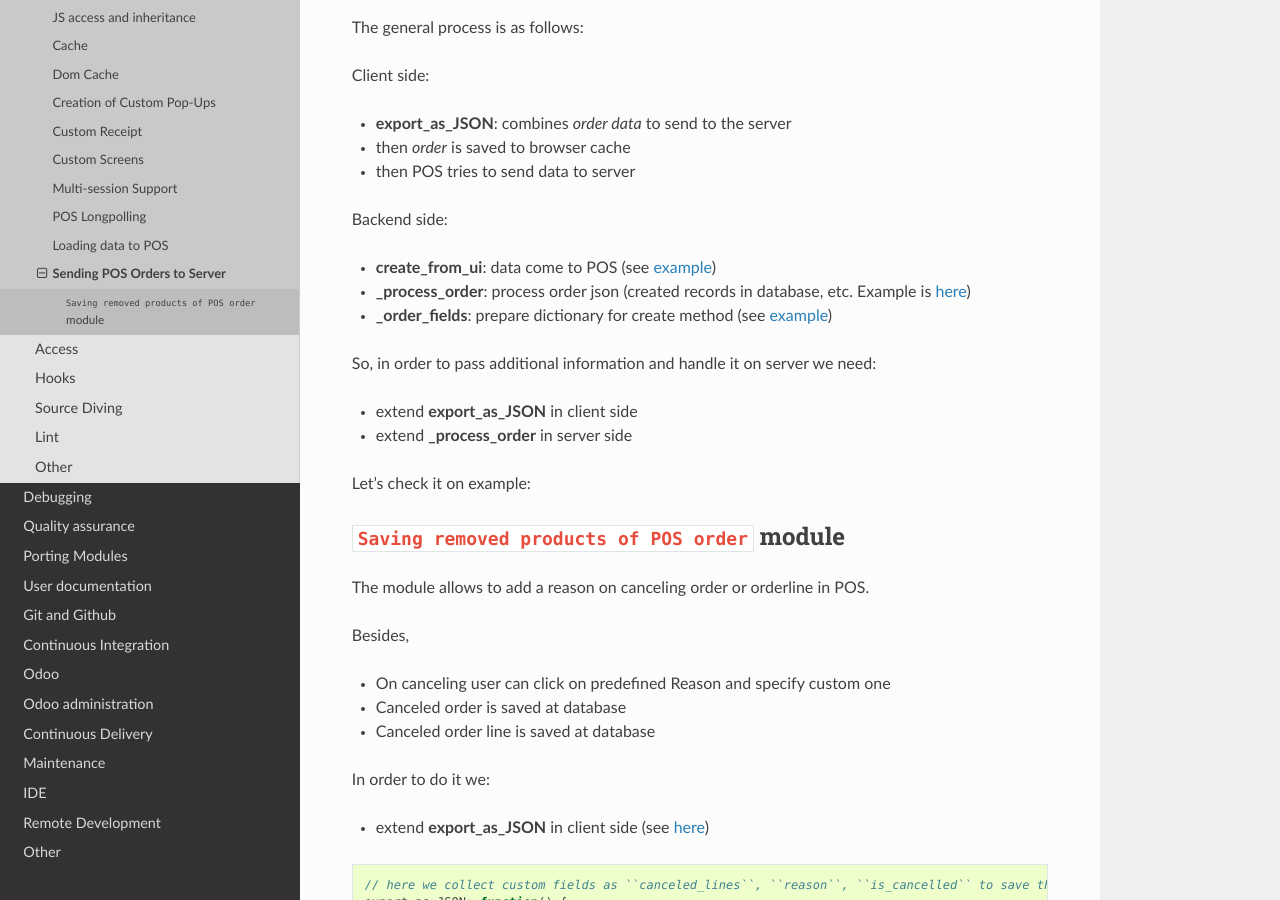
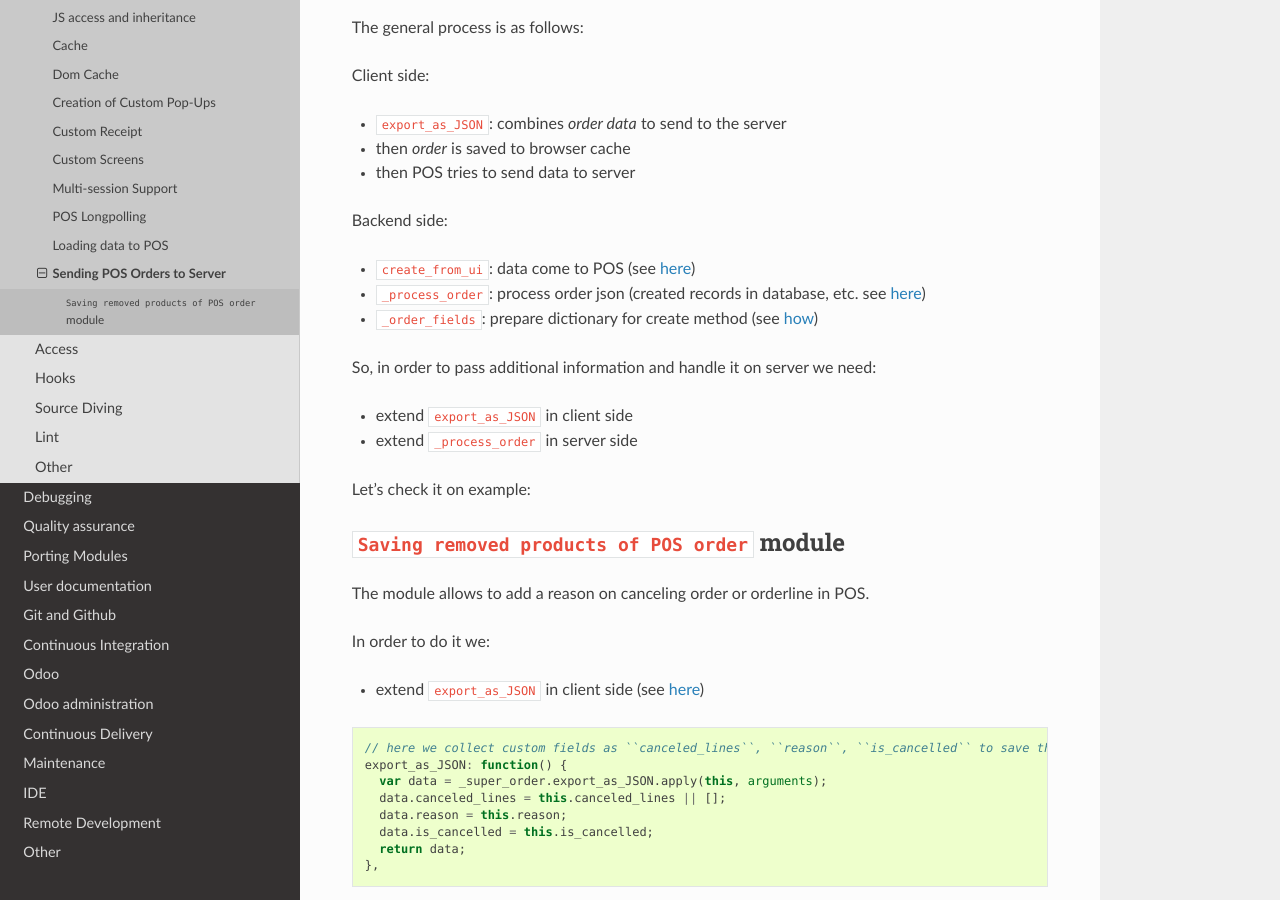
Before and after one commit to itpp-labs/odoo-development, a Sphinx documentation site: the page built from docs/dev/pos/send_pos_orders_to_server.rst, in a window 1280 px wide and 900 px high, scrolled down 216 px. Built offline with Sphinx 7.4.7 and the Read the Docs theme 2.0.0, drawn with Linux system fonts in a browser that asks for light colours.

Commit message:
:cherries: underscores returned

```diff
--- a/docs/dev/pos/ms-support.rst
+++ b/docs/dev/pos/ms_support.rst
@@ -2,10 +2,10 @@
  Multi-session Support
 =======================
 
-``pos_multi_session`` is a module, which allows synchronizing data in POSes within one multi_session.
+``pos_multi_session`` is a `module <https://www.odoo.com/apps/modules/10.0/pos_multi_session/>`__, which allows synchronizing data in POSes within one multi_session.
 
 In order to synchronize new user data Order or Orderline models of one POS with others, you no need to add a new module ``pos_multi_session`` into ``depends`` on your module, you need to extend such methods as ``export_as_JSON``, ``init_from_JSON`` and add the method ``apply_ms_data``,
-which is used for compatibility with `module <https://www.odoo.com/apps/modules/10.0/pos_multi_session/>`__ .
+which is used for compatibility with .
 
 Сonsider the **Example of synchronization for the Order model.**
 
--- a/docs/dev/pos/send-pos-orders-to-server.rst
+++ b/docs/dev/pos/send_pos_orders_to_server.rst
@@ -9,7 +9,7 @@ The general process is as follows:
 
 Client side:
 
-* **export_as_JSON**: combines *order data* to send to the server
+* ``export_as_JSON``: combines *order data* to send to the server
 
 * then *order* is saved to browser cache
 
@@ -18,16 +18,16 @@ Client side:
 
 Backend side:
 
-* **create_from_ui**: data come to POS (see `example <https://github.com/odoo/odoo/blob/33f1e5f64be0113e4e3ad7cb8de373d8ab5daa7b/addons/point_of_sale/models/pos_order.py#L722-L751>`__)
+* ``create_from_ui``: data come to POS (see `here <https://github.com/odoo/odoo/blob/33f1e5f64be0113e4e3ad7cb8de373d8ab5daa7b/addons/point_of_sale/models/pos_order.py#L722-L751>`__)
 
-* **_process_order**: process order json (created records in database, etc. Example is `here <https://github.com/odoo/odoo/blob/33f1e5f64be0113e4e3ad7cb8de373d8ab5daa7b/addons/point_of_sale/models/pos_order.py#L116-L155>`__)
+* ``_process_order``: process order json (created records in database, etc. see `here <https://github.com/odoo/odoo/blob/33f1e5f64be0113e4e3ad7cb8de373d8ab5daa7b/addons/point_of_sale/models/pos_order.py#L116-L155>`__)
 
-* **_order_fields**: prepare dictionary for create method (see `example <https://github.com/odoo/odoo/blob/33f1e5f64be0113e4e3ad7cb8de373d8ab5daa7b/addons/point_of_sale/models/pos_order.py#L34-L50>`__)
+* ``_order_fields``: prepare dictionary for create method (see `how <https://github.com/odoo/odoo/blob/33f1e5f64be0113e4e3ad7cb8de373d8ab5daa7b/addons/point_of_sale/models/pos_order.py#L34-L50>`__)
 
 So, in order to pass additional information and handle it on server we need:
 
-* extend **export_as_JSON** in client side
-* extend **_process_order** in server side
+* extend ``export_as_JSON`` in client side
+* extend ``_process_order`` in server side
 
 Let's check it on example:
 
@@ -36,17 +36,9 @@ Let's check it on example:
 
 The module allows to add a reason on canceling order or orderline in POS.
 
-Besides,
-
-* On canceling user can click on predefined Reason and specify custom one
-
-* Canceled order is saved at database
-
-* Canceled order line is saved at database
-
 In order to do it we:
 
-* extend **export_as_JSON** in client side (see `here <https://github.com/it-projects-llc/pos-addons/blob/c5539c847d0656f6885087e27e497b8d985f1e31/pos_order_cancel/static/src/js/models.js#L138-L144>`__)
+* extend ``export_as_JSON`` in client side (see `here <https://github.com/it-projects-llc/pos-addons/blob/c5539c847d0656f6885087e27e497b8d985f1e31/pos_order_cancel/static/src/js/models.js#L138-L144>`__)
 
 .. code-block:: js
 
@@ -60,7 +52,7 @@ In order to do it we:
     },
 
 
-* extend **_process_order** in server side (see `here <https://github.com/it-projects-llc/pos-addons/blob/c5539c847d0656f6885087e27e497b8d985f1e31/pos_order_cancel/models/models.py#L56-L62>`__)
+* extend ``_process_order`` in server side (see `here <https://github.com/it-projects-llc/pos-addons/blob/c5539c847d0656f6885087e27e497b8d985f1e31/pos_order_cancel/models/models.py#L56-L62>`__)
 
 .. code-block:: python
 
--- a/docs/dev/xml/index.rst
+++ b/docs/dev/xml/index.rst
@@ -7,4 +7,4 @@ XML
    xpath
    qweb
    inherit
-   group-id-in-views
+   group_id_in_views
```
Also changed, not shown: docs/dev/pos/index.rst (+9 -9 lines), docs/dev/pos/longpolling.rst (+9 -9 lines), docs/dev/pos/action_buttons.rst (renamed from docs/dev/pos/action-buttons.rst), docs/dev/pos/adding_js.rst (renamed from docs/dev/pos/adding-js.rst), docs/dev/pos/custom_popup.rst (renamed from docs/dev/pos/custom-popup.rst), docs/dev/pos/custom_receipt.rst (renamed from docs/dev/pos/custom-receipt.rst), docs/dev/pos/custom_screen.rst (renamed from docs/dev/pos/custom-screen.rst), docs/dev/pos/load_data_to_pos.rst (renamed from docs/dev/pos/load-data-to-pos.rst), docs/dev/pos/odoo_define.rst (renamed from docs/dev/pos/odoo-define.rst), docs/dev/xml/group_id_in_views.rst (renamed from docs/dev/xml/group-id-in-views.rst).
